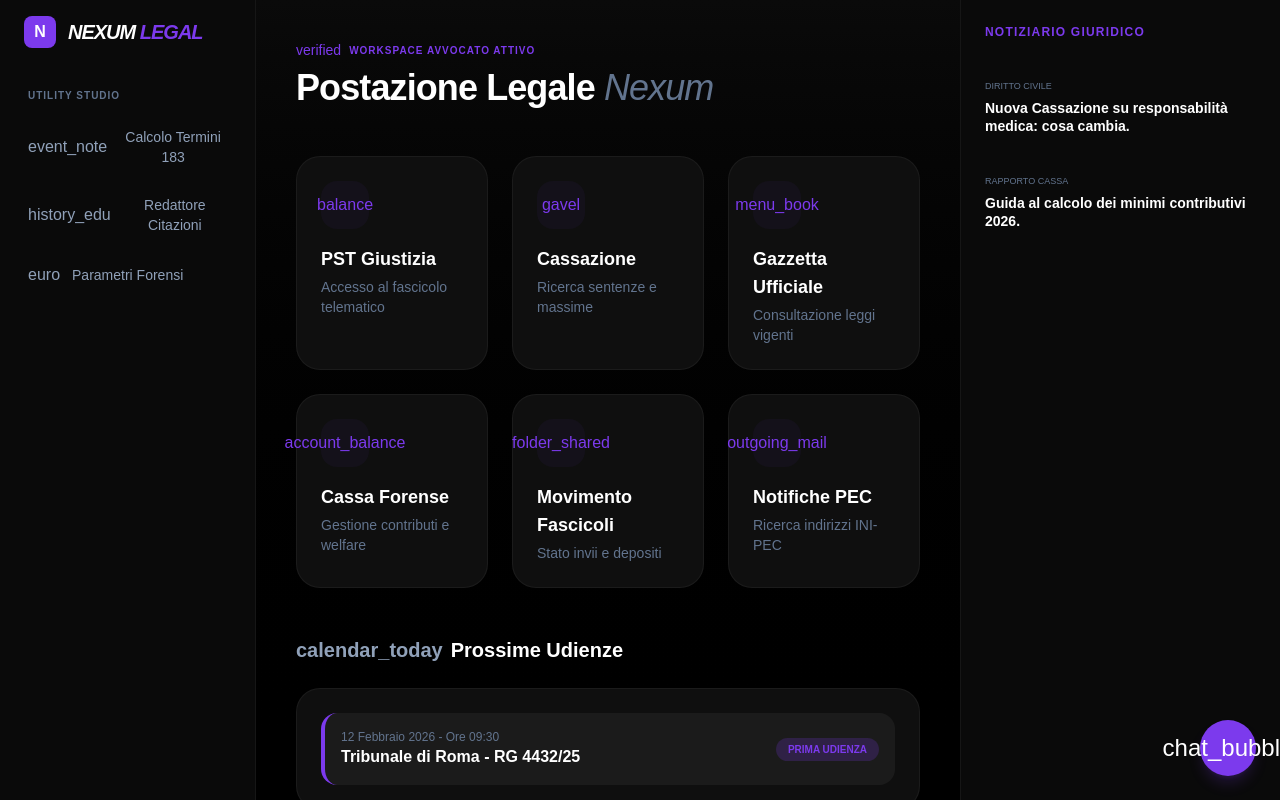
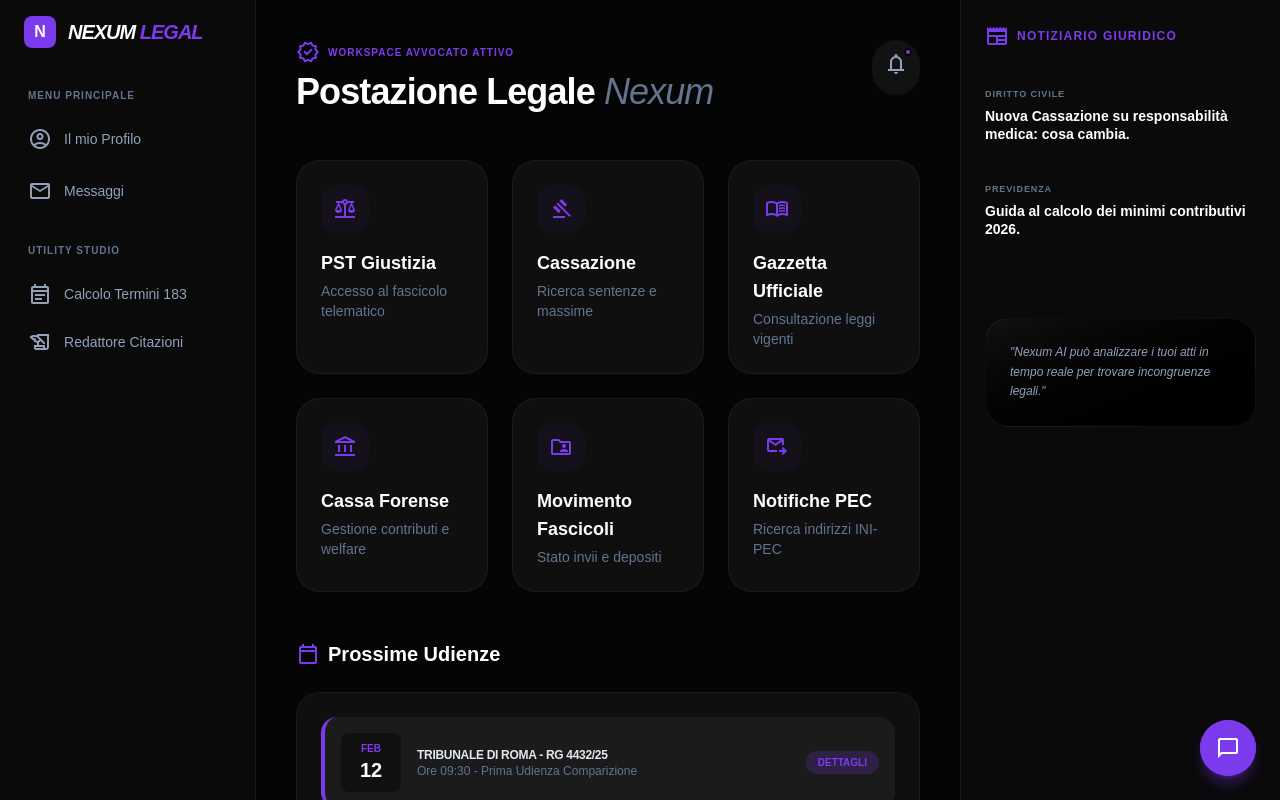
Before and after one commit to luigigiordano990-arch/nexum-frontend-web, a Next.js app: page / in a window 1280 px wide. Built offline with nearby package versions, Linux system fonts and the light colour scheme.

Commit message:
page.tsx

```diff
--- a/app/page.tsx
+++ b/app/page.tsx
@@ -1,8 +1,8 @@
 "use client";
 
-import React, { useState, useEffect } from 'react';
+import React, { useState } from 'react';
+import AIChatPopup from './components/AIChatPopup'; // Assicurati che il percorso sia corretto
 
-// Link specifici per il settore Legale
 const linkLegali = [
   { nome: "PST Giustizia", url: "https://pst.giustizia.it", icon: "balance", desc: "Accesso al fascicolo telematico" },
   { nome: "Cassazione", url: "http://www.italgiure.giustizia.it", icon: "gavel", desc: "Ricerca sentenze e massime" },
@@ -13,17 +13,32 @@ const linkLegali = [
 ];
 
 export default function HomeAvvocato() {
+  const [showNotifications, setShowNotifications] = useState(false);
+
   return (
     <div className="flex h-screen bg-[#050505] text-white overflow-hidden font-sans">
+      {/* IMPORT ICONE MATERIAL - FONDAMENTALE PER IL CSS */}
+      <link rel="stylesheet" href="https://fonts.googleapis.com/css2?family=Material+Symbols+Outlined:opsz,wght,FILL,GRAD@24,400 dream,0,0" />
 
-      {/* --- SIDEBAR STRUMENTI LEGALI --- */}
+      {/* --- SIDEBAR SINISTRA: NAVIGAZIONE E STRUMENTI --- */}
       <aside className="w-64 border-r border-white/5 bg-[#0a0a0a] flex flex-col p-4">
         <div className="flex items-center gap-3 px-2 mb-10">
           <div className="w-8 h-8 bg-[#7c3aed] rounded-lg flex items-center justify-center font-bold">N</div>
-          <span className="text-xl font-bold tracking-tighter italic">NEXUM <span className="text-[#7c3aed]">LEGAL</span></span>
+          <span className="text-xl font-bold tracking-tighter italic text-white">NEXUM <span className="text-[#7c3aed]">LEGAL</span></span>
         </div>
 
-        <nav className="space-y-1">
+        <nav className="flex-1 space-y-1">
+          <p className="text-[10px] font-bold text-slate-500 uppercase px-3 mb-3 tracking-widest">Menu Principale</p>
+          <a href="/profilo" className="w-full flex items-center gap-3 p-3 rounded-xl hover:bg-white/5 text-slate-400 hover:text-white transition-all">
+            <span className="material-symbols-outlined">account_circle</span>
+            <span className="text-sm font-medium">Il mio Profilo</span>
+          </a>
+          <a href="/messaggi" className="w-full flex items-center gap-3 p-3 rounded-xl hover:bg-white/5 text-slate-400 hover:text-white transition-all">
+            <span className="material-symbols-outlined">mail</span>
+            <span className="text-sm font-medium">Messaggi</span>
+          </a>
+
+          <div className="pt-6">
             <p className="text-[10px] font-bold text-slate-500 uppercase px-3 mb-3 tracking-widest">Utility Studio</p>
             <button className="w-full flex items-center gap-3 p-3 rounded-xl hover:bg-[#7c3aed]/10 text-slate-400 hover:text-[#7c3aed] transition-all">
               <span className="material-symbols-outlined">event_note</span>
@@ -33,21 +48,37 @@ export default function HomeAvvocato() {
               <span className="material-symbols-outlined">history_edu</span>
               <span className="text-sm font-medium">Redattore Citazioni</span>
             </button>
-          <button className="w-full flex items-center gap-3 p-3 rounded-xl hover:bg-[#7c3aed]/10 text-slate-400 hover:text-[#7c3aed] transition-all">
-            <span className="material-symbols-outlined">euro</span>
-            <span className="text-sm font-medium">Parametri Forensi</span>
-          </button>
+          </div>
         </nav>
       </aside>
 
       {/* --- DASHBOARD CENTRALE --- */}
-      <main className="flex-1 overflow-y-auto bg-gradient-to-b from-[#0a0a0a] to-black p-10">
-        <header className="mb-12">
+      <main className="flex-1 overflow-y-auto bg-[#050505] p-10">
+        <header className="mb-12 flex justify-between items-start">
+            <div>
                 <div className="flex items-center gap-2 text-[#7c3aed] mb-2">
                     <span className="material-symbols-outlined text-sm">verified</span>
                     <span className="text-[10px] font-bold uppercase tracking-widest">Workspace Avvocato Attivo</span>
                 </div>
                 <h1 className="text-4xl font-extrabold tracking-tight">Postazione Legale <span className="text-slate-500 font-light italic">Nexum</span></h1>
+            </div>
+
+            {/* NOTIFICHE E AZIONI RAPIDE */}
+            <div className="relative">
+                <button
+                  onClick={() => setShowNotifications(!showNotifications)}
+                  className="p-3 bg-white/5 rounded-full hover:bg-white/10 transition-all relative"
+                >
+                    <span className="material-symbols-outlined text-slate-400">notifications</span>
+                    <span className="absolute top-2 right-2 w-2 h-2 bg-[#7c3aed] rounded-full border-2 border-[#050505]"></span>
+                </button>
+                {showNotifications && (
+                  <div className="absolute right-0 mt-4 w-80 bg-[#111] border border-white/10 rounded-2xl p-4 shadow-2xl z-50">
+                    <p className="text-xs font-bold text-slate-500 uppercase mb-4">Notifiche Recenti</p>
+                    <div className="text-sm text-slate-400">Nessun nuovo aggiornamento di sistema.</div>
+                  </div>
+                )}
+            </div>
         </header>
 
         {/* GRIGLIA PORTALI MINISTERIALI */}
@@ -57,44 +88,61 @@ export default function HomeAvvocato() {
               <div className="w-12 h-12 rounded-2xl bg-[#7c3aed]/5 flex items-center justify-center text-[#7c3aed] mb-4 group-hover:bg-[#7c3aed] group-hover:text-white transition-all">
                 <span className="material-symbols-outlined">{link.icon}</span>
               </div>
-              <h3 className="text-lg font-bold">{link.nome}</h3>
+              <h3 className="text-lg font-bold group-hover:text-[#7c3aed] transition-colors">{link.nome}</h3>
               <p className="text-sm text-slate-500 mt-1">{link.desc}</p>
             </a>
           ))}
         </div>
 
-        {/* AGENDA UDIENZE (Esempio UI per riempire lo spazio) */}
+        {/* AGENDA UDIENZE */}
         <section className="mt-12">
             <h2 className="text-xl font-bold mb-6 flex items-center gap-2">
-                <span className="material-symbols-outlined text-slate-400">calendar_today</span>
+                <span className="material-symbols-outlined text-[#7c3aed]">calendar_today</span>
                 Prossime Udienze
             </h2>
-            <div className="bg-[#0f0f0f] border border-white/5 rounded-3xl p-6 space-y-4">
+            <div className="bg-[#0f0f0f] border border-white/5 rounded-3xl p-6">
                 <div className="flex items-center justify-between p-4 bg-white/5 rounded-2xl border-l-4 border-[#7c3aed]">
+                    <div className="flex items-center gap-4">
+                        <div className="text-center bg-black/40 p-2 rounded-lg min-w-[60px]">
+                            <p className="text-[10px] text-[#7c3aed] font-bold">FEB</p>
+                            <p className="text-xl font-black">12</p>
+                        </div>
                         <div>
-                        <p className="text-xs text-slate-500">12 Febbraio 2026 - Ore 09:30</p>
-                        <p className="font-bold">Tribunale di Roma - RG 4432/25</p>
+                            <p className="font-bold text-slate-200 uppercase text-xs tracking-tight">Tribunale di Roma - RG 4432/25</p>
+                            <p className="text-xs text-slate-500">Ore 09:30 - Prima Udienza Comparizione</p>
                         </div>
-                    <span className="text-[10px] font-bold bg-[#7c3aed]/20 text-[#7c3aed] px-3 py-1 rounded-full uppercase">Prima Udienza</span>
+                    </div>
+                    <span className="text-[10px] font-bold bg-[#7c3aed]/20 text-[#7c3aed] px-3 py-1 rounded-full">DETTAGLI</span>
                 </div>
             </div>
         </section>
       </main>
 
-      {/* --- COLONNA DESTRA: NEWS LEGALI --- */}
+      {/* --- COLONNA DESTRA: NOTIZIARIO --- */}
       <aside className="w-80 border-l border-white/5 bg-[#0a0a0a] p-6 hidden xl:block">
-        <h3 className="text-xs font-bold text-[#7c3aed] uppercase tracking-widest mb-8">Notiziario Giuridico</h3>
+        <h3 className="text-xs font-bold text-[#7c3aed] uppercase tracking-widest mb-8 flex items-center gap-2">
+            <span className="material-symbols-outlined text-sm">newspaper</span>
+            Notiziario Giuridico
+        </h3>
         <div className="space-y-8">
             <div className="cursor-pointer group">
-                <span className="text-[9px] text-slate-500">DIRITTO CIVILE</span>
+                <span className="text-[9px] text-slate-500 font-bold uppercase tracking-widest">Diritto Civile</span>
                 <h4 className="text-sm font-bold mt-1 group-hover:text-[#7c3aed] transition-colors leading-tight">Nuova Cassazione su responsabilità medica: cosa cambia.</h4>
             </div>
             <div className="cursor-pointer group">
-                <span className="text-[9px] text-slate-500">RAPPORTO CASSA</span>
+                <span className="text-[9px] text-slate-500 font-bold uppercase tracking-widest">Previdenza</span>
                 <h4 className="text-sm font-bold mt-1 group-hover:text-[#7c3aed] transition-colors leading-tight">Guida al calcolo dei minimi contributivi 2026.</h4>
             </div>
         </div>
+
+        {/* PROMPT RAPIDO AI SOTTO LE NEWS */}
+        <div className="mt-20 p-6 rounded-3xl bg-gradient-to-br from-[#111] to-black border border-white/5">
+            <p className="text-xs text-slate-400 leading-relaxed italic">"Nexum AI può analizzare i tuoi atti in tempo reale per trovare incongruenze legali."</p>
+        </div>
       </aside>
+
+      {/* CHATBOT POPUP (Sempre visibile in basso a destra) */}
+      <AIChatPopup />
     </div>
   );
 }
```
Lines whose indentation alone changed are shown as unchanged.
